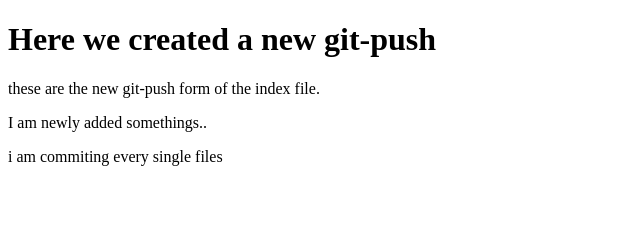
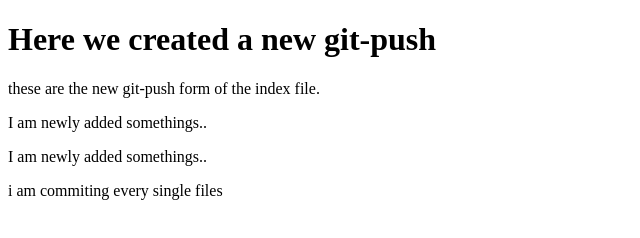
Before and after one commit to RagunathanA17/new, a plain HTML site: page index.html in a window 1280 px wide. Shown: the whole page, without its empty margins (0-640 px from the left). Drawn offline with Linux system fonts and the light colour scheme.

Commit message:
ragu addes something

```diff
--- a/index.html
+++ b/index.html
@@ -10,6 +10,8 @@
     <p>these are the new git-push form of the index file.</p>
 
     <p>I am newly added somethings..</p>
+
+    <p>I am newly added somethings..</p>
     <p>i am commiting every single files</p>
 </body>
 </html>
--- a/style.css
+++ b/style.css
@@ -15,3 +15,7 @@ p{
 p{
     font-style: inherit;
 }
+
+p{
+    font-style: inherit;
+}
```
